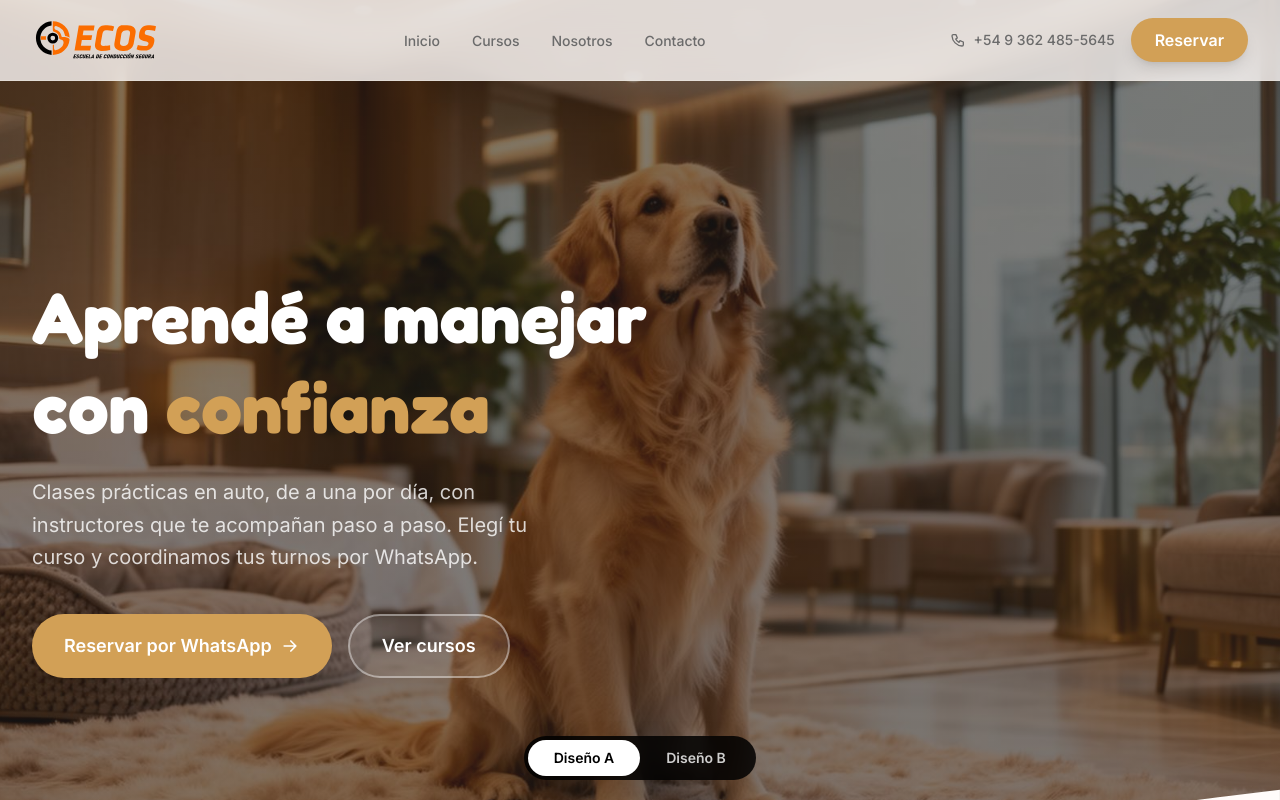
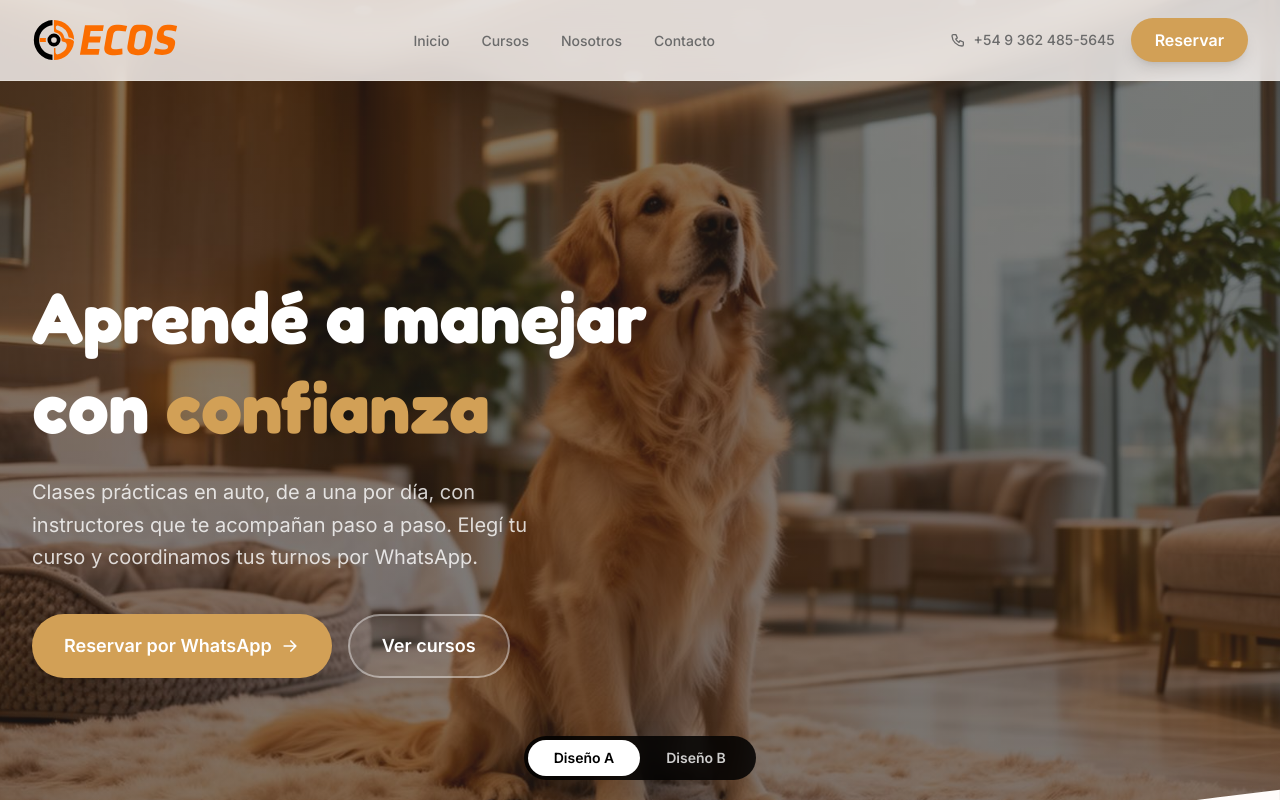
Before and after one commit to denisepujalte08/Ecos-AutoEscuela, a Next.js app: page / in a window 1280 px wide. Shown: the top 800 px of the page. Built offline with nearby package versions, Linux system fonts and the light colour scheme.

Commit message:
feat: usar el logo ECOS (SVG) en la barra y el pie

```diff
--- a/src/components/sitio/Footer.tsx
+++ b/src/components/sitio/Footer.tsx
@@ -65,7 +65,7 @@ function FooterB() {
     <footer className="solo-b border-t border-border bg-[#f6ede3]">
       <div className="mx-auto grid max-w-6xl gap-10 px-4 py-14 md:grid-cols-3 lg:px-8">
         <div>
-          <Image src="/logo-ecos.svg" alt="ECOS Escuela de Conducción Segura" width={128} height={40} />
+          <Image src="/logo-ecos-solo.svg" alt="ECOS Escuela de Conducción Segura" width={147} height={44} />
           <p className="mt-4 max-w-xs text-sm leading-relaxed text-muted-foreground">
             Clases prácticas de manejo, en turnos de 40 minutos y con instructores profesionales.
           </p>
--- a/src/components/sitio/Navbar.tsx
+++ b/src/components/sitio/Navbar.tsx
@@ -15,7 +15,7 @@ export function Navbar() {
     <header className="fixed inset-x-0 top-0 z-50 border-b border-border/50 bg-background/80 backdrop-blur-lg [[data-diseno=b]_&]:bg-background/95">
       <nav aria-label="Principal" className="mx-auto flex h-20 max-w-7xl items-center justify-between px-4 lg:px-8">
         <Link href="/" aria-label="ECOS, ir al inicio" onClick={() => setAbierto(false)}>
-          <Image src="/logo-ecos.svg" alt="ECOS Escuela de Conducción Segura" width={128} height={40} priority />
+          <Image src="/logo-ecos-solo.svg" alt="ECOS Escuela de Conducción Segura" width={147} height={44} priority />
         </Link>
 
         <ul className="hidden items-center gap-8 lg:flex">
```
Also changed, not shown: public/logo-ecos-solo.png (added), public/logo-ecos-solo.svg (added).
